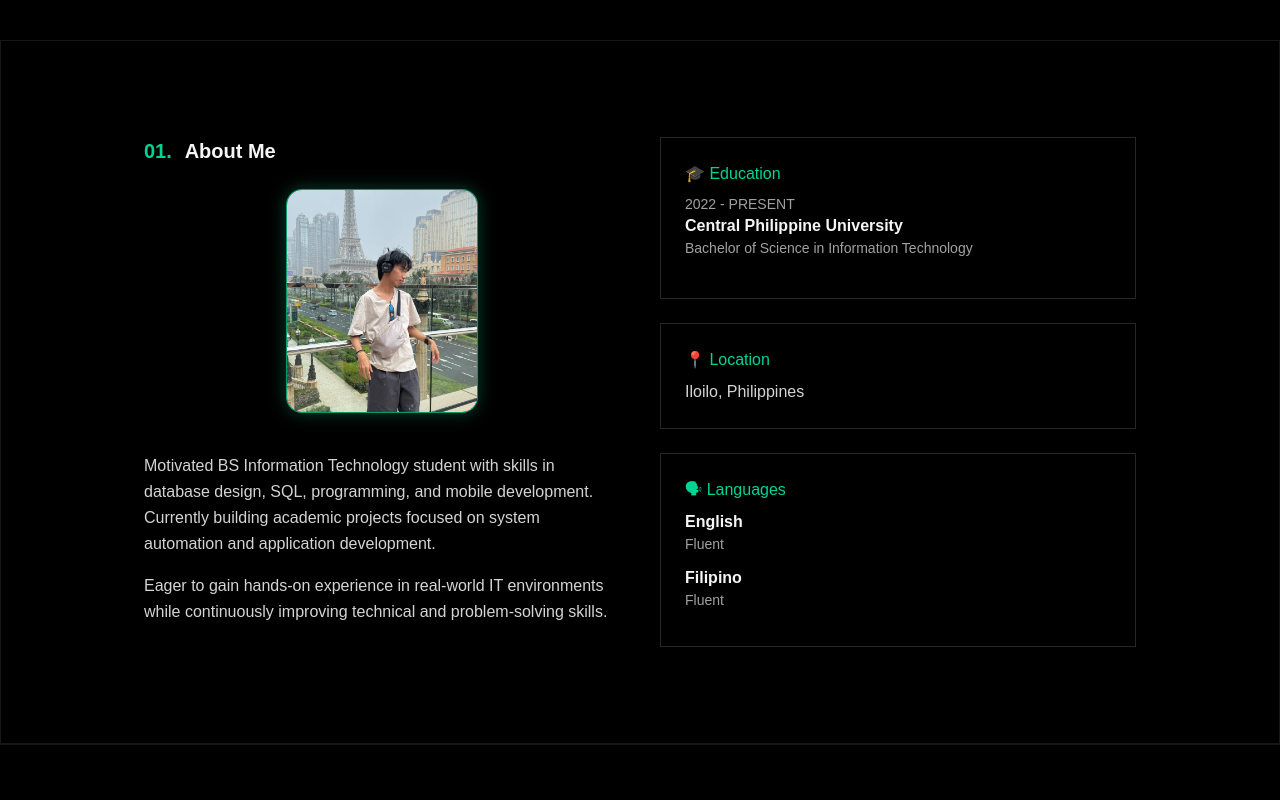
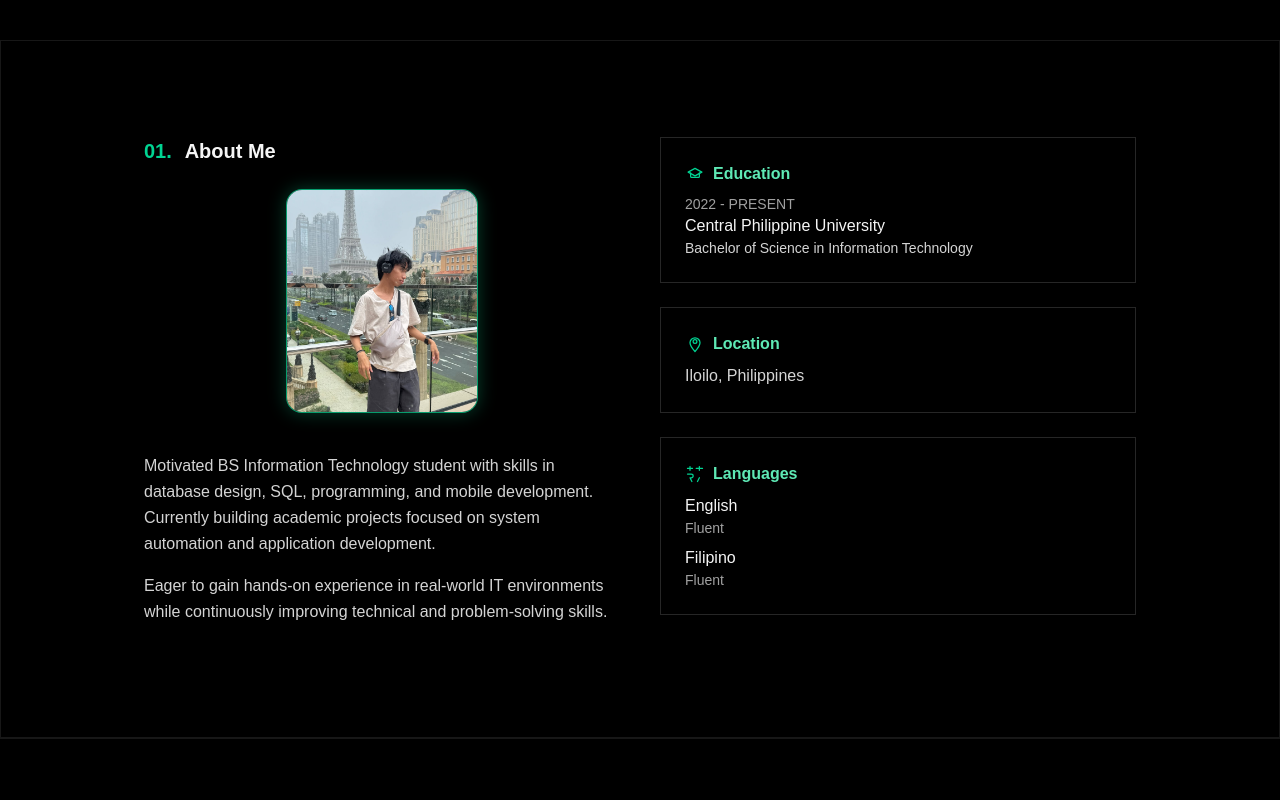
Before and after one commit to corvo-fly/montelibano_nextjs_portfolio, a Next.js app: page / in a window 1280 px wide. Shown: the part 760-1560 px from the top of the page. Built offline with nearby package versions, Linux system fonts and the light colour scheme.

Commit message:
update logos

```diff
--- a/components/about.jsx
+++ b/components/about.jsx
@@ -38,29 +38,88 @@ export default function About() {
 
             <div className="space-y-6">
 
-                <div className="border border-neutral-800 p-6">
-                    <p className="text-emerald-400 font-medium mb-2">🎓 Education</p>
-
+                <div className="p-6 border border-neutral-800">
+                    <h3 className="text-emerald-300 font-semibold mb-2 flex items-center gap-2">
+                        <svg
+                            xmlns="http://www.w3.org/2000/svg"
+                            className="w-5 h-5 text-emerald-400"
+                            fill="none"
+                            viewBox="0 0 24 24"
+                            stroke="currentColor"
+                            strokeWidth={1.5}
+                        >
+                            <path
+                                strokeLinecap="round"
+                                strokeLinejoin="round"
+                                d="M12 14.25L3.75 9.75 12 5.25l8.25 4.5-8.25 4.5z"
+                            />
+                            <path
+                                strokeLinecap="round"
+                                strokeLinejoin="round"
+                                d="M6.75 10.5v4.5c0 .621.504 1.125 1.125 1.125h8.25A1.125 1.125 0 0017.25 15v-4.5"
+                            />
+                        </svg>
+                    Education
+                    </h3>
                     <p className="text-sm text-neutral-400">2022 - PRESENT</p>
-                    <p className="text-neutral-100 font-semibold">Central Philippine University</p>
-
-                    <p className="text-neutral-400 text-sm mb-4"> Bachelor of Science in Information Technology</p>
+                    <p className="font-medium">Central Philippine University</p>
+                    <p className="text-sm text-neutral-300">
+                        Bachelor of Science in Information Technology
+                    </p>
                 </div>
 
-                <div className="border border-neutral-800 p-6">
-                    <p className="text-emerald-400 font-medium mb-2">📍 Location</p>
-                    <p className="text-neutral-300">Iloilo, Philippines</p>
+                <div className="p-6 border border-neutral-800">
+                    <h3 className="text-emerald-300 font-semibold mb-2 flex items-center gap-2">
+                        <svg
+                            xmlns="http://www.w3.org/2000/svg"
+                            className="w-5 h-5 text-emerald-400"
+                            fill="none"
+                            viewBox="0 0 24 24"
+                            stroke="currentColor"
+                            strokeWidth={1.5}
+                        >
+                            <path
+                                strokeLinecap="round"
+                                strokeLinejoin="round"
+                                d="M12 11.25a2.25 2.25 0 100-4.5 2.25 2.25 0 000 4.5z"
+                            />
+                            <path
+                                strokeLinecap="round"
+                                strokeLinejoin="round"
+                                d="M12 21c4-4.5 6-7.5 6-10.5a6 6 0 10-12 0c0 3 2 6 6 10.5z"
+                            />
+                        </svg>
+                        Location
+                    </h3>
+                <p className="text-neutral-300">Iloilo, Philippines</p>
                 </div>
 
-                <div className="border border-neutral-800 p-6">
-                    <p className="text-emerald-400 font-medium mb-2">🗣 Languages</p>
+                <div className="p-6 border border-neutral-800">
+                    <h3 className="text-emerald-300 font-semibold mb-2 flex items-center gap-2">
+                        <svg
+                            xmlns="http://www.w3.org/2000/svg"
+                            className="w-5 h-5 text-emerald-400"
+                            fill="none"
+                            viewBox="0 0 24 24"
+                            stroke="currentColor"
+                            strokeWidth={1.5}
+                        >
+                            <path
+                                strokeLinecap="round"
+                                strokeLinejoin="round"
+                                d="M3 5.25h6M6 3v4.5m-3 4.5h4.5A2.25 2.25 0 019.75 14.25v0A2.25 2.25 0 017.5 16.5H6l2.25 4.5M13.5 5.25h7.5m-3.75-2.25v4.5M15 21l2.25-4.5"
+                            />
+                        </svg>
+                        Languages
+                    </h3>
 
-                    <p className="text-neutral-100 font-semibold">English</p>
-                    <p className="text-neutral-400 text-sm mb-3">Fluent</p>
+                    <p className="font-medium">English</p>
+                    <p className="text-sm text-neutral-400">Fluent</p>
 
-                    <p className="text-neutral-100 font-semibold"> Filipino</p>
-                    <p className="text-neutral-400 text-sm mb-3">Fluent</p>
+                    <p className="font-medium mt-2">Filipino</p>
+                    <p className="text-sm text-neutral-400">Fluent</p>
                 </div>
+
             </div>
         </div>
     </section>
```
